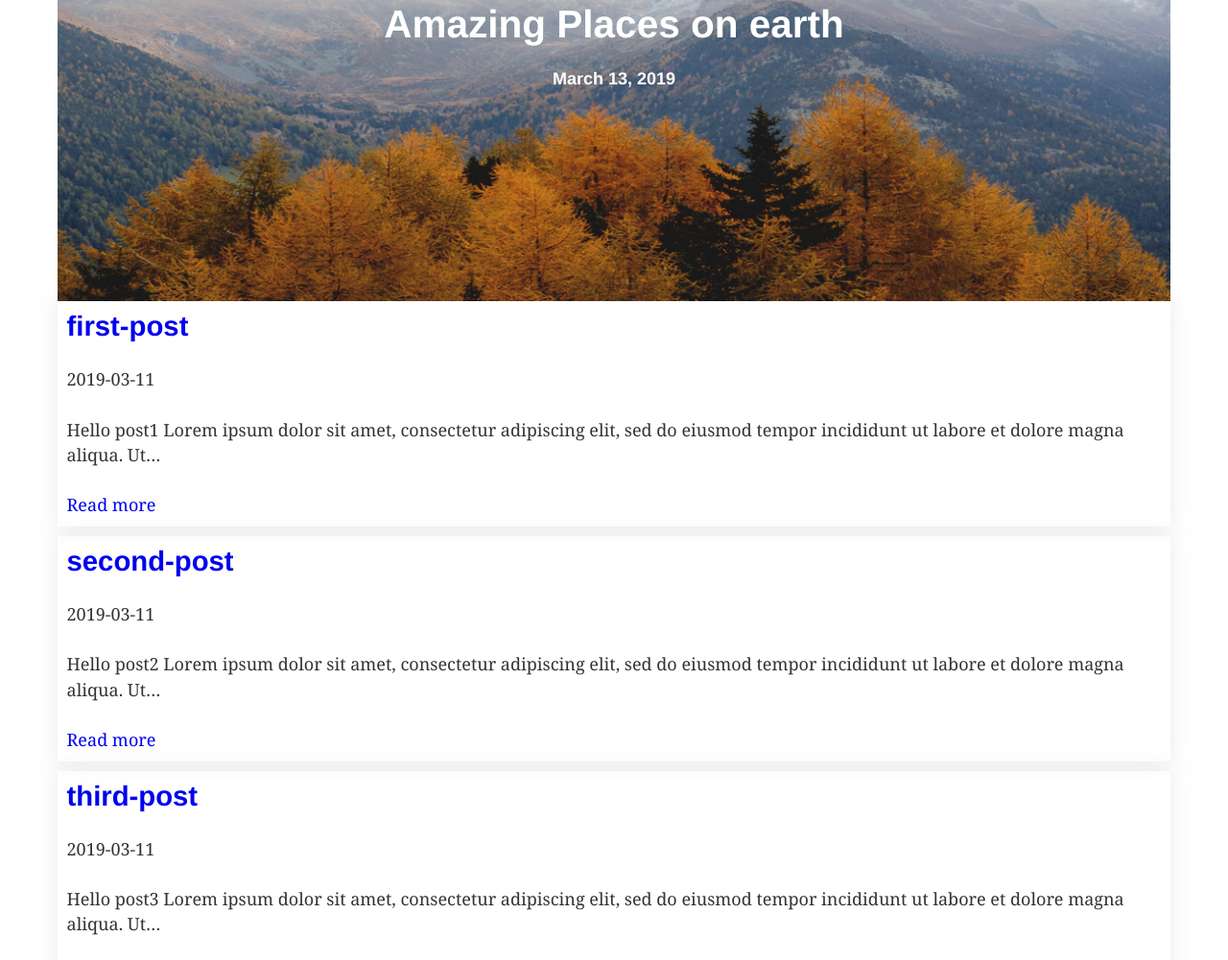
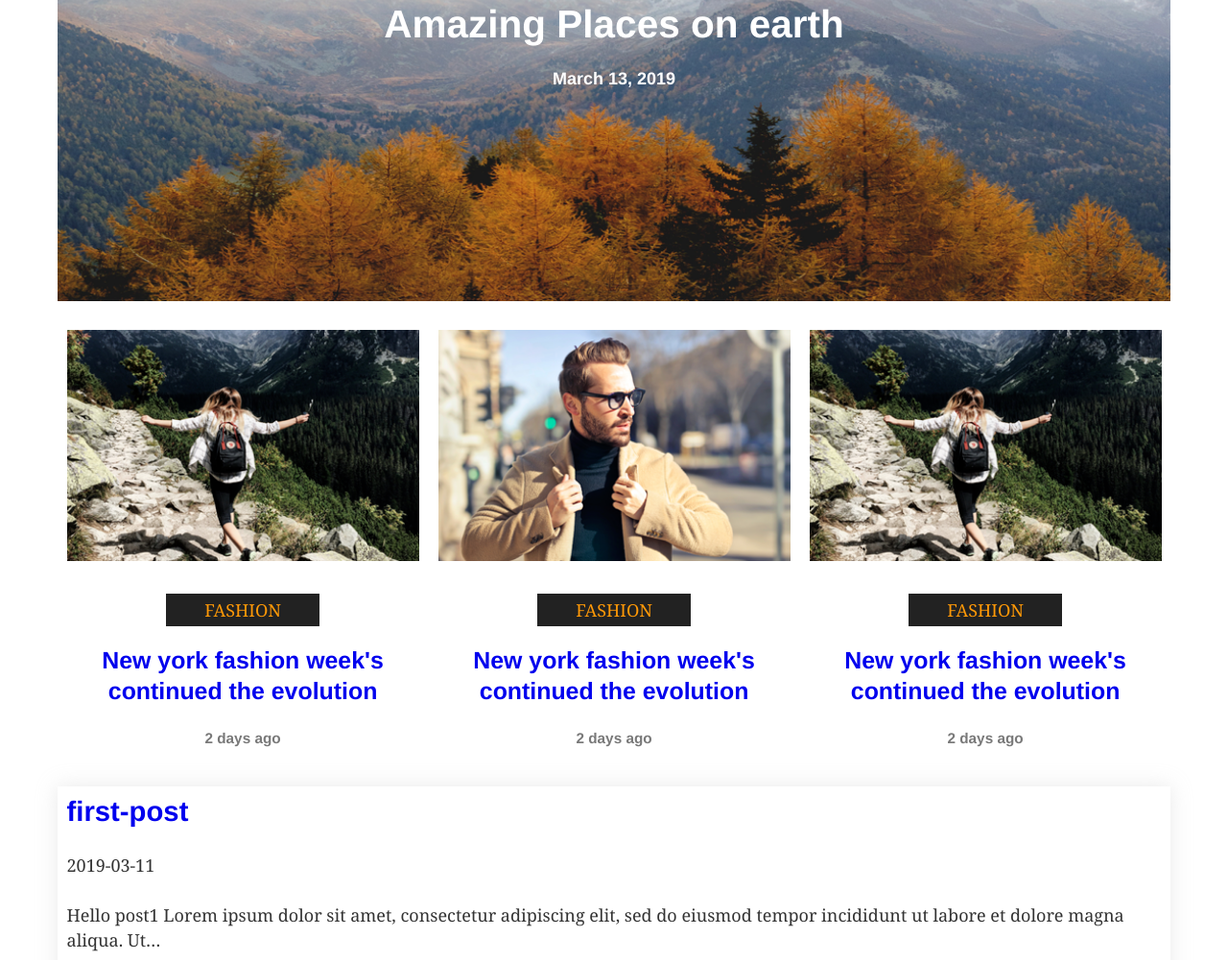
Before and after one commit to Amstergo/gatsbyBlog, a Gatsby site: page / in a window 1280 px wide. Shown: the part 326-1327 px from the top of the page at 96% size. Built offline with nearby package versions, Linux system fonts and the light colour scheme; Gatsby itself is replaced by a stand-in of ours; some packages are replaced by stand-ins of ours.

Commit message:
feat(/components/carousel): add carousel

```diff
--- a/package.json
+++ b/package.json
@@ -21,8 +21,10 @@
     "react": "^16.8.4",
     "react-dom": "^16.8.4",
     "react-helmet": "^5.2.0",
+    "react-slick": "^0.23.2",
     "react-spring": "^8.0.15",
     "react-typography": "^0.16.19",
+    "slick-carousel": "^1.8.1",
     "styled-components": "^4.1.3",
     "typography": "^0.16.19",
     "typography-theme-lincoln": "^0.16.19"
--- /dev/null
+++ b/src/components/caruosel.js
@@ -0,0 +1,215 @@
+import React from "react"
+import Slider from "react-slick"
+import styled from "styled-components"
+import "slick-carousel/slick/slick-theme.css"
+import "slick-carousel/slick/slick.css"
+import { graphql, StaticQuery, Link } from "gatsby"
+import Img from "gatsby-image"
+
+//import Arrow from "../images/arrow-right.svg"
+
+const Carousel = () => (
+  <StaticQuery
+    query={ImageQuery}
+    render={data => (
+      <CarouselWrapper>
+        <Slider {...settings}>
+          {/* {items.map(i => (
+            <div key={i.id}>
+              <Img fluid={data.i.img.childImageSharp.fluid} />
+              <h2>{i.tag}</h2>
+              <h3>{i.desc}</h3>
+              <h4>{i.date}</h4>
+            </div>
+          ))} */}
+          <CarouselItemWrapper>
+            <Img fluid={data.slide1.childImageSharp.fluid} />
+            <CarouselItemTextWrapper>
+              <LinkTag to="/">Fashion</LinkTag>
+              <Link to="/">
+                <h3>New york fashion week's continued the evolution</h3>
+              </Link>
+              <h5>2 days ago</h5>
+            </CarouselItemTextWrapper>
+          </CarouselItemWrapper>
+          <CarouselItemWrapper>
+            <Img fluid={data.slide2.childImageSharp.fluid} />
+            <CarouselItemTextWrapper>
+              <LinkTag to="/">Fashion</LinkTag>
+              <Link to="/">
+                <h3>New york fashion week's continued the evolution</h3>
+              </Link>
+              <h5>2 days ago</h5>
+            </CarouselItemTextWrapper>
+          </CarouselItemWrapper>
+          <CarouselItemWrapper>
+            <Img fluid={data.slide3.childImageSharp.fluid} />
+            <CarouselItemTextWrapper>
+              <LinkTag to="/">Fashion</LinkTag>
+              <Link to="/">
+                <h3>New york fashion week's continued the evolution</h3>
+              </Link>
+              <h5>2 days ago</h5>
+            </CarouselItemTextWrapper>
+          </CarouselItemWrapper>
+          <CarouselItemWrapper>
+            <Img fluid={data.slide2.childImageSharp.fluid} />
+            <CarouselItemTextWrapper>
+              <LinkTag to="/">Fashion</LinkTag>
+              <Link to="/">
+                <h3>New york fashion week's continued the evolution</h3>
+              </Link>
+              <h5>2 days ago</h5>
+            </CarouselItemTextWrapper>
+          </CarouselItemWrapper>
+        </Slider>
+      </CarouselWrapper>
+    )}
+  />
+)
+
+const CarouselWrapper = styled.div`
+  margin-top: 30px;
+  position: relative;
+`
+
+const CarouselItemWrapper = styled.div`
+  display: flex;
+  justify-content: space-between;
+  padding: 0 10px;
+`
+
+const CarouselItemTextWrapper = styled.div`
+  padding: 15px 10px;
+  text-align: center;
+
+  h5 {
+    color: #797979;
+  }
+
+  h3 {
+    line-height: 1.3;
+    transition: 0.2s;
+  }
+
+  h3:hover {
+    text-shadow: 1px 2px 3px #c1c1c1;
+  }
+`
+
+const LinkTag = styled(Link)`
+  text-transform: uppercase;
+  background-image: none;
+  background-color: #222222;
+  padding: 5px 40px;
+  line-height: 4;
+  color: #ff9907;
+`
+
+const settings = {
+  dots: false,
+  infinite: true,
+  slidesToShow: 3,
+  slidesToScroll: 1,
+  autoplay: true,
+  autoplaySpeed: 3000,
+  pauseOnHover: true,
+  initialSlide: 0,
+  // nextArrow: <SampleNextArrow />,
+  // prevArrow: <SamplePrevArrow />,
+  responsive: [
+    {
+      breakpoint: 850,
+      settings: {
+        slidesToShow: 2,
+        slidesToScroll: 2,
+        initialSlide: 2,
+      },
+    },
+    {
+      breakpoint: 550,
+      settings: {
+        slidesToShow: 1,
+        slidesToScroll: 1,
+      },
+    },
+  ],
+}
+
+// function SampleNextArrow(props) {
+//   const { className, style, onClick } = props
+//   return (
+//     <div
+//       className={className}
+//       style={{
+//         ...style,
+//         display: "block",
+//         background: "red",
+//         position: "absolute",
+//         background: "url()",
+//       }}
+//       onClick={onClick}
+//     />
+//   )
+// }
+//
+// function SamplePrevArrow(props) {
+//   const { className, style, onClick } = props
+//   return (
+//     <div
+//       className={className}
+//       style={{ ...style, display: "block", background: "green" }}
+//       onClick={onClick}
+//     />
+//   )
+// }
+
+// const items = [
+//   {
+//     id: "1",
+//     img: "slide1",
+//     tag: "Fashion",
+//     desc: "New york fashion week's continued the evolution",
+//     date: "2 days ago",
+//   },
+// {
+//   id: "2",
+//   img: data.slide2.childImageSharp.fluid,
+//   tag: "Fashion",
+//   desc: "New york fashion week's continued the evolution",
+//   date: "2 days ago",
+// },
+// {
+//   id: "3",
+//   img: data.slide3.childImageSharp.fluid,
+//   tag: "Fashion",
+//   desc: "New york fashion week's continued the evolution",
+//   date: "2 days ago",
+// },
+// ]
+
+export const CarouselImage = graphql`
+  fragment CarouselImage on File {
+    childImageSharp {
+      fluid(maxWidth: 360) {
+        ...GatsbyImageSharpFluid_tracedSVG
+      }
+    }
+  }
+`
+
+export const ImageQuery = graphql`
+  query {
+    slide1: file(relativePath: { eq: "blog-slide1.png" }) {
+      ...CarouselImage
+    }
+    slide2: file(relativePath: { eq: "blog-slide2.png" }) {
+      ...CarouselImage
+    }
+    slide3: file(relativePath: { eq: "blog-slide3.png" }) {
+      ...CarouselImage
+    }
+  }
+`
+
+export default Carousel
--- a/src/pages/index.js
+++ b/src/pages/index.js
@@ -3,12 +3,14 @@ import React from "react"
 import Layout from "../components/layout"
 import Listing from "../components/listing"
 import PhotoList from "../components/photoList"
+import Carousel from "../components/caruosel"
 // import Image from "../components/image"
 // import SEO from "../components/seo"
 
 const IndexPage = () => (
   <Layout>
     <PhotoList />
+    <Carousel />
     <Listing />
   </Layout>
 )
```
Also changed, not shown: src/images/arrow-right.svg (added), src/images/blog-slide1.png (added), src/images/blog-slide2.png (added), src/images/blog-slide3.png (added), 1 other file.
